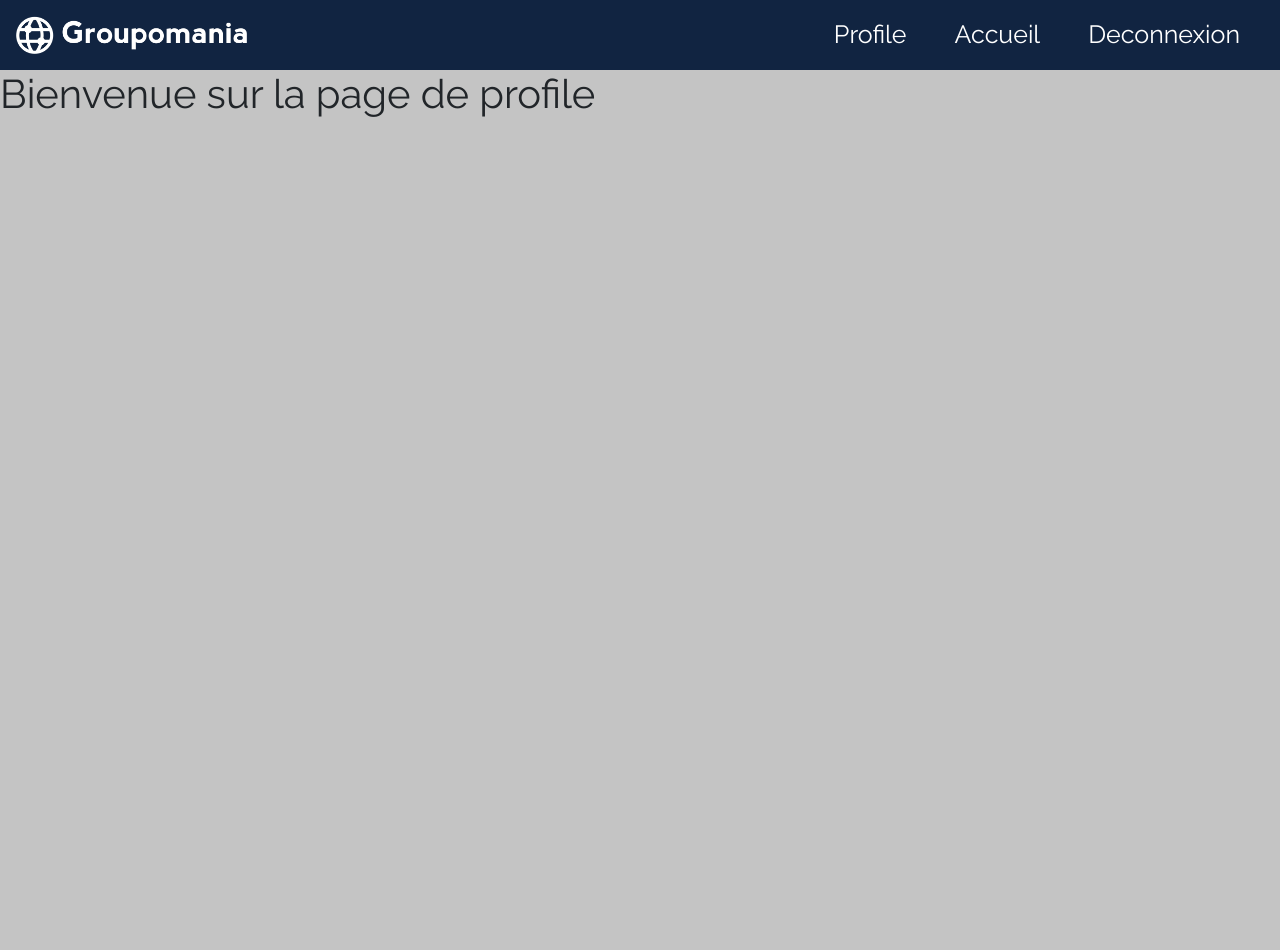
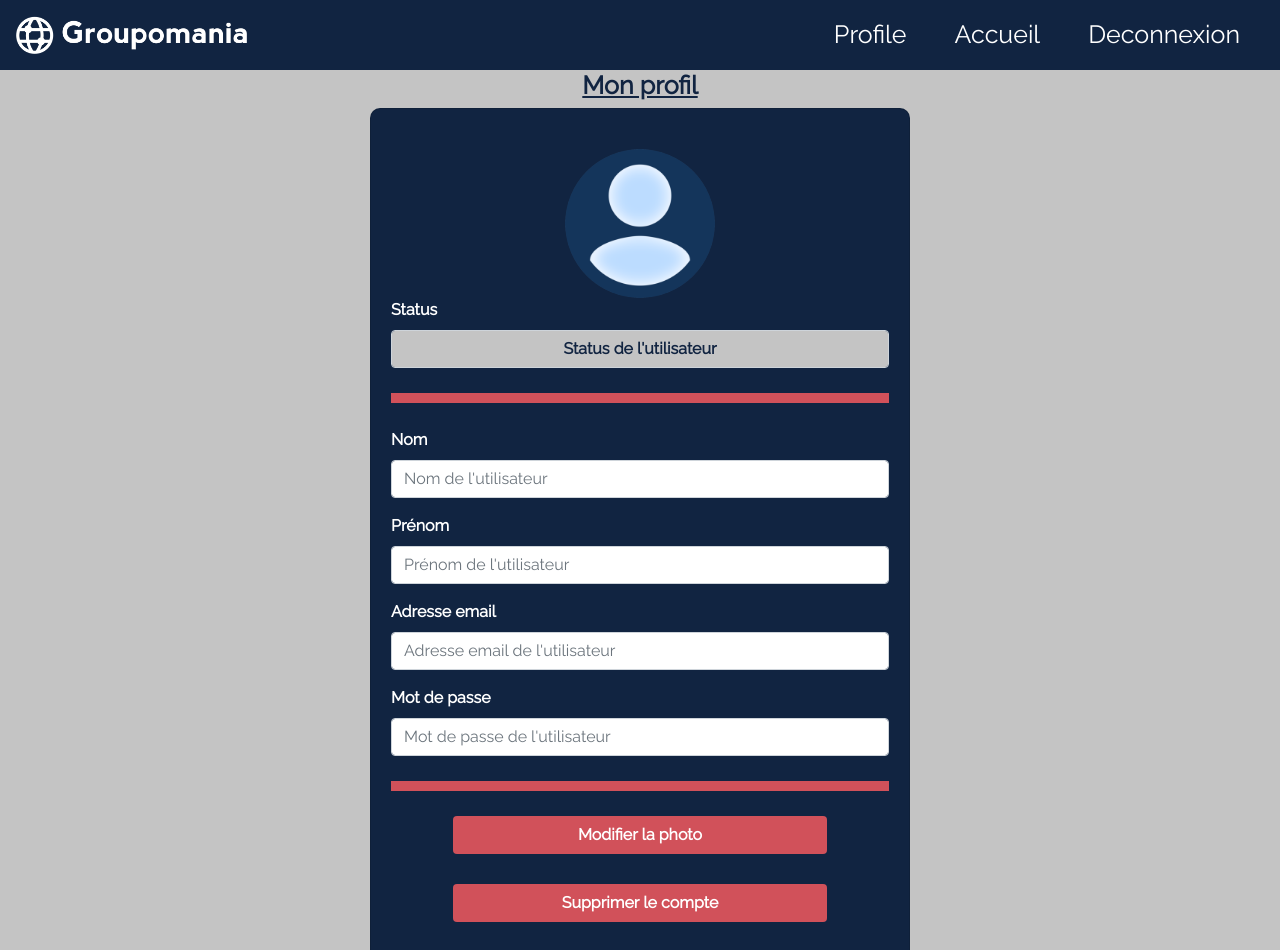
Before and after one commit to CrysW/Sebastien_Dazas_7_01052022, a Vue app in the folder frontend/: page /profile in a window 1280 px wide. Shown: the top 950 px of the page. Before the commit the page ends 800 px from the top, so only its background shows below. Built offline with nearby package versions, Linux system fonts and the light colour scheme.

Commit message:
Mise en place de l'interface cliente de la 'view' 'ProfileView'

```diff
--- a/frontend/src/views/ProfileView.vue
+++ b/frontend/src/views/ProfileView.vue
@@ -1,7 +1,124 @@
 <template>
   <div>
+    <!-- Header -->
     <Header />
-    <h1>Bienvenue sur la page de profile</h1>
+    <h1 class="font-weight-bold text-center">Mon profil</h1>
+    <div class="container">
+      <div class="row d-flex justify-content-center">
+        <div class="col col-sm-12 col-md-8 col-lg-6">
+          <div class="card perso-card">
+            <div class="card-body">
+              <!-- Photo de profil -->
+              <img
+                class="perso-profil-picture"
+                src="../assets/user-icon.jpg"
+                alt="photo de profil"
+              />
+              <!-- Status -->
+              <div class="form-group">
+                <label for="status" class="text-white font-weight-bold"
+                  >Status</label
+                >
+                <input
+                  type="text"
+                  class="perso-status form-control text-center font-weight-bold"
+                  id="status"
+                  aria-describedby="status"
+                  placeholder="Status de l'utilisateur"
+                  readonly="readonly"
+                />
+              </div>
+              <!-- Liseret -->
+              <div class="liseret"></div>
+              <!-- Données de l'utilisateur -->
+              <form>
+                <!-- Nom de l'utilisateur -->
+                <div class="form-group">
+                  <label for="lastName" class="text-white font-weight-bold"
+                    >Nom</label
+                  >
+                  <input
+                    type="text"
+                    class="form-control"
+                    id="lastName"
+                    aria-describedby="lastName"
+                    placeholder="Nom de l'utilisateur"
+                  />
+                </div>
+                <!-- Prénom de l'utilisateur -->
+                <div class="form-group">
+                  <label for="firstName" class="text-white font-weight-bold"
+                    >Prénom</label
+                  >
+                  <input
+                    type="text"
+                    class="form-control"
+                    id="firstName"
+                    aria-describedby="firstName"
+                    placeholder="Prénom de l'utilisateur"
+                  />
+                </div>
+                <!-- Adresse email de l'utilisateur -->
+                <div class="form-group">
+                  <label for="emailAdress" class="text-white font-weight-bold"
+                    >Adresse email</label
+                  >
+                  <input
+                    type="email"
+                    class="form-control"
+                    id="emailAdress"
+                    aria-describedby="emailAdress"
+                    placeholder="Adresse email de l'utilisateur"
+                  />
+                </div>
+                <!-- Mot de passe de l'utilisateur -->
+                <div class="form-group">
+                  <label for="password" class="text-white font-weight-bold"
+                    >Mot de passe</label
+                  >
+                  <input
+                    type="password"
+                    class="form-control"
+                    id="password"
+                    aria-describedby="password"
+                    placeholder="Mot de passe de l'utilisateur"
+                  />
+                </div>
+              </form>
+              <!-- Liseret -->
+              <div class="liseret"></div>
+              <!-- Bouton "modifier la photo"-->
+              <form class="d-flex justify-content-center">
+                <button
+                  type="submit"
+                  class="btn perso-btn perso-btn perso-btn font-weight-bold text-white"
+                >
+                  Modifier la photo
+                </button>
+              </form>
+              <!-- Bouton "supprimer le compte"-->
+              <form class="d-flex justify-content-center">
+                <button
+                  type="submit"
+                  class="btn perso-btn perso-btn perso-btn font-weight-bold text-white"
+                >
+                  Supprimer le compte
+                </button>
+              </form>
+              <!-- Bouton "enregister"-->
+              <form class="d-flex justify-content-center">
+                <button
+                  type="submit"
+                  class="btn perso-btn perso-btn perso-btn font-weight-bold text-white"
+                >
+                  Enregistrer
+                </button>
+              </form>
+            </div>
+          </div>
+        </div>
+      </div>
+    </div>
   </div>
 </template>
 
@@ -18,4 +135,45 @@
 };
 </script>
 
-<style lang="scss" scoped></style>
+<style lang="scss" scoped>
+// Style du titre
+h1 {
+  font-size: 25px;
+  text-decoration: underline;
+  color: #112441;
+}
+// Style de la card
+.perso-card {
+  background-color: #112441;
+  border-radius: 10px;
+}
+// Style de la photo de profil
+.perso-profil-picture {
+  width: 30%;
+  height: 30%;
+  margin-left: 35%;
+  border-radius: 50%;
+  margin-top: 20px;
+}
+// Style du statu
+.perso-status {
+  background-color: #c4c4c4;
+}
+.perso-status::placeholder {
+  color: #112441;
+}
+// Style du liseret
+.liseret {
+  width: 100%;
+  height: 10px;
+  background-color: #d1515a;
+  margin-top: 25px;
+  margin-bottom: 25px;
+}
+// Style du bouton
+.perso-btn {
+  background-color: #d1515a;
+  width: 75%;
+  margin-bottom: 30px;
+}
+</style>
```
Also changed, not shown: frontend/src/assets/user-icon.jpg (added).
